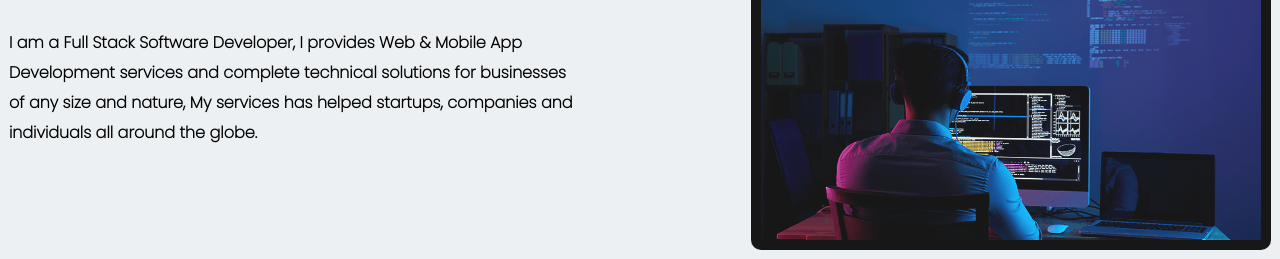
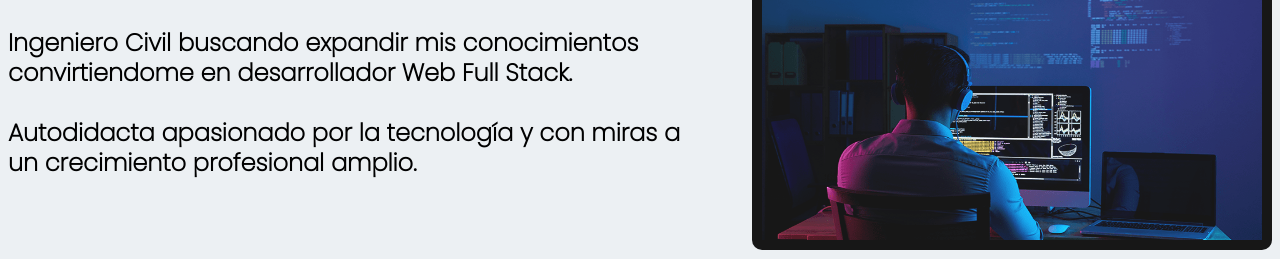
Before and after one commit to Armando-Grados/myportfolio, a plain HTML site: page index.html in a window 1280 px wide. Shown: the part 306-565 px from the top of the page. Drawn offline with nearby package versions, Linux system fonts and the light colour scheme.

Commit message:
mas cambios

```diff
--- a/index.html
+++ b/index.html
@@ -30,10 +30,10 @@
         <div class="descripcion">
             <p id="nombre">Hi, I’m <span>Jose Armando</span> </p>
             <p id="soy">a <span class="auto-type"></span></p>
-            <p class="home-desc descripcion">I am a Full Stack Software Developer, I provides Web & Mobile App
-                <br> Development services and complete technical solutions for businesses
-                <br> of any size and nature, My services has helped startups, companies and
-                <br> individuals all around the globe.</p>
+            <p class="home-desc descripcion">Ingeniero Civil buscando expandir mis conocimientos convirtiendome en desarrollador Web Full Stack.
+                <br><br>
+                Autodidacta apasionado por la tecnología y con miras a un crecimiento profesional amplio.
+                </p>
         <div id="find-me-best-skills">
             <div class="icons icon-1">
                 <p class="find-best-letters">FIND ME</p>
--- a/style.css
+++ b/style.css
@@ -102,12 +102,18 @@ body{
     font-weight: bold;
 }
 
+
 .descripcion{
     color: black;
     font-family: Poppins, sans-serif;
     font-size: 16px;
     font-weight: bold;
     line-height: 30px;
+    max-width: 800px;
+}
+
+.home-desc{
+    font-size: 1.5rem;
 }
 
 .find-best-letters{
```
